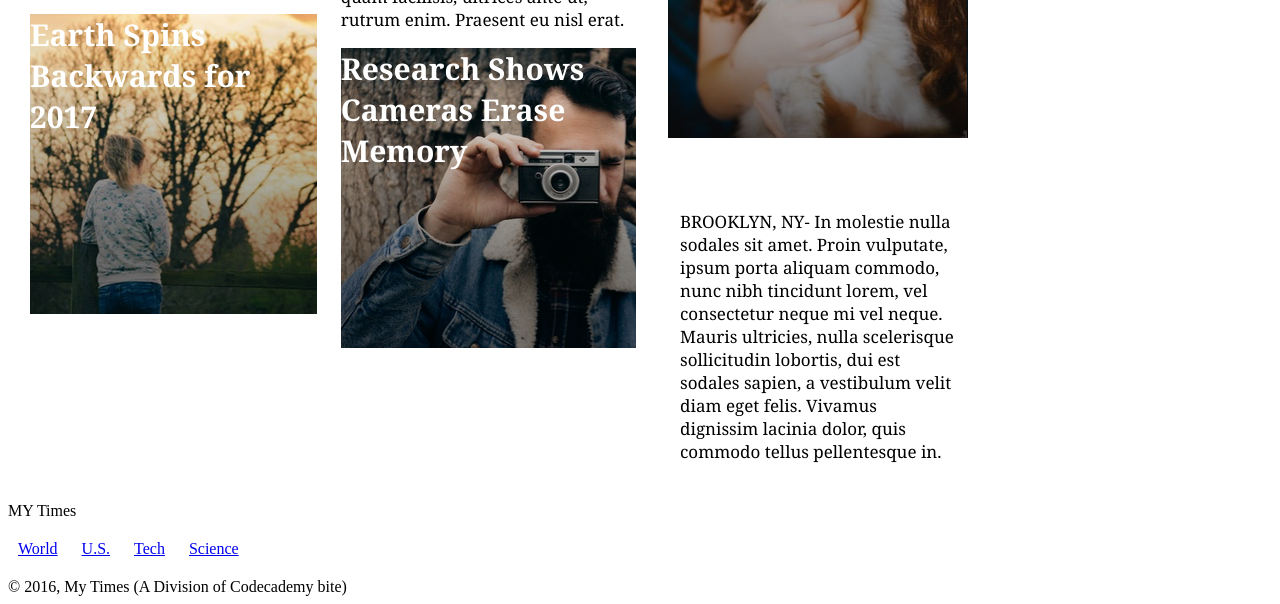
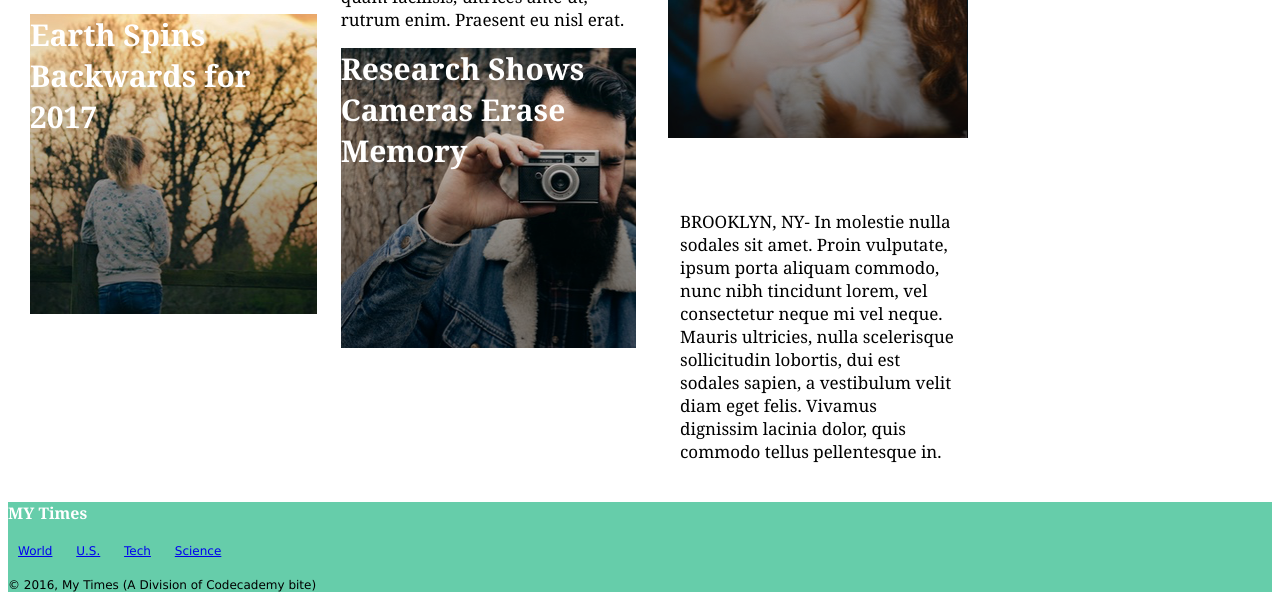
Before and after one commit to piecesonnapkins/fakenews, a plain HTML site: page index.html in a window 1280 px wide. Shown: the part 859-1463 px from the top of the page. Drawn offline with Linux system fonts and the light colour scheme.

Commit message:
first style update

```diff
--- a/resources/css/style.css
+++ b/resources/css/style.css
@@ -145,3 +145,17 @@ p.news-bites {
   color: Dimgrey;
   justify-content: center;
 }
+
+footer {
+  background-color: MediumAquamarine;
+  margin: auto;
+  font-family: Verdana;
+  font-size: 12px;
+}
+
+.mytimes {
+  font-family: Georgia;
+  font-size: 16px;
+  font-weight: bold;
+  color: white;
+}
```
